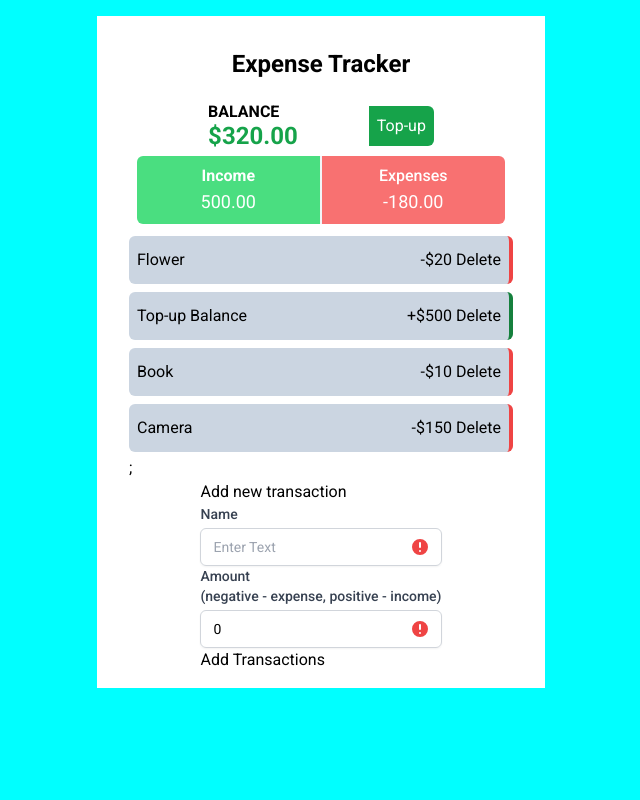
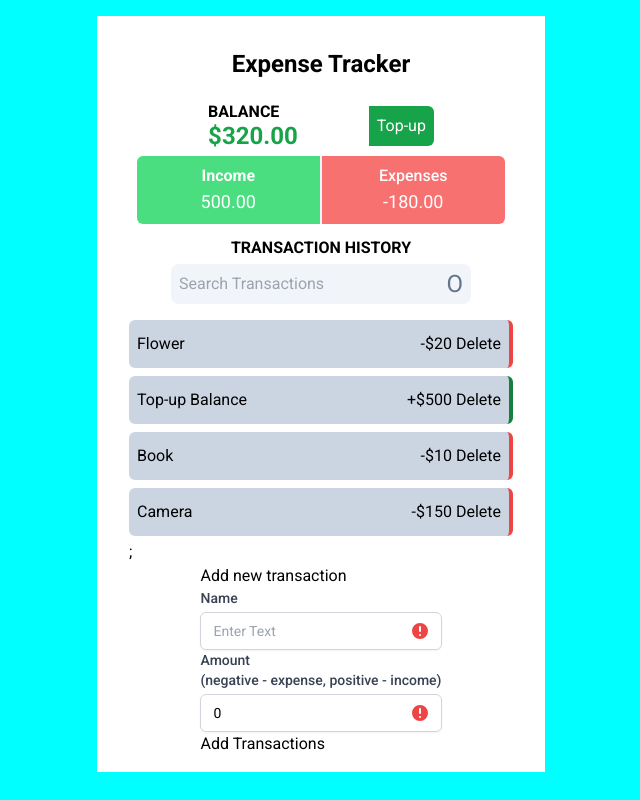
Before and after one commit to Sochuks/react-expense-tracker, a React (Vite) app: page / in a window 1280 px wide. Shown: the whole page, without its empty margins (319-959 px from the left). Built offline with nearby package versions, Linux system fonts and the light colour scheme.

Commit message:
Modified transactionList added search input

```diff
--- a/src/Components/TransactionList.jsx
+++ b/src/Components/TransactionList.jsx
@@ -6,7 +6,15 @@ const TransactionList = () => {
   const { transactions } = useContext(GlobalContext)
 
   return (
-    <div>
+    <div className='flex flex-col max-w-md'>
+        <div className='py-1 font-semibold text-center'>
+          <h4 className='uppercase'>Transaction History</h4>
+      </div>
+      {/* SEARCH TRANSACTION */}
+        <div className='relative mx-auto mb-3'>
+            <input type="text" className="py-2 px-2 w-[300px] rounded-lg bg-slate-100" placeholder="Search Transactions" />
+            <button className='inset-y-0 absolute right-2 text-2xl text-slate-500'>O</button>
+        </div>
         <div className='flex flex-col'>
             {transactions.map((transaction)=>(
             <Transaction key={transaction.id} id={transaction.id} name={transaction.text} amount={transaction.amount}/>
```
